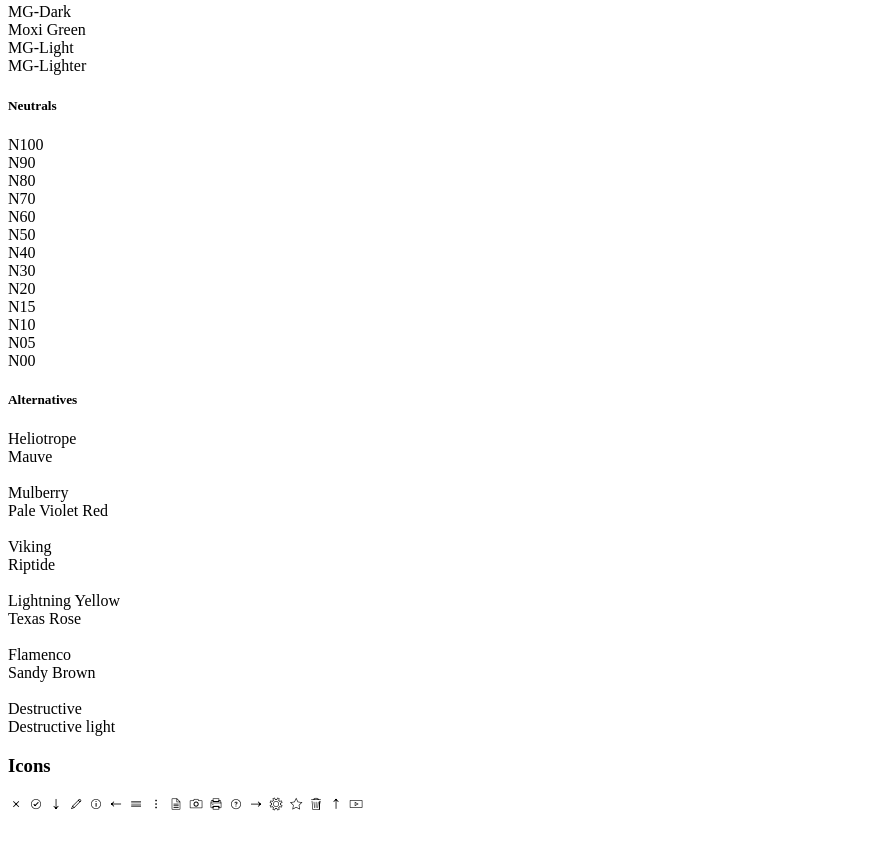
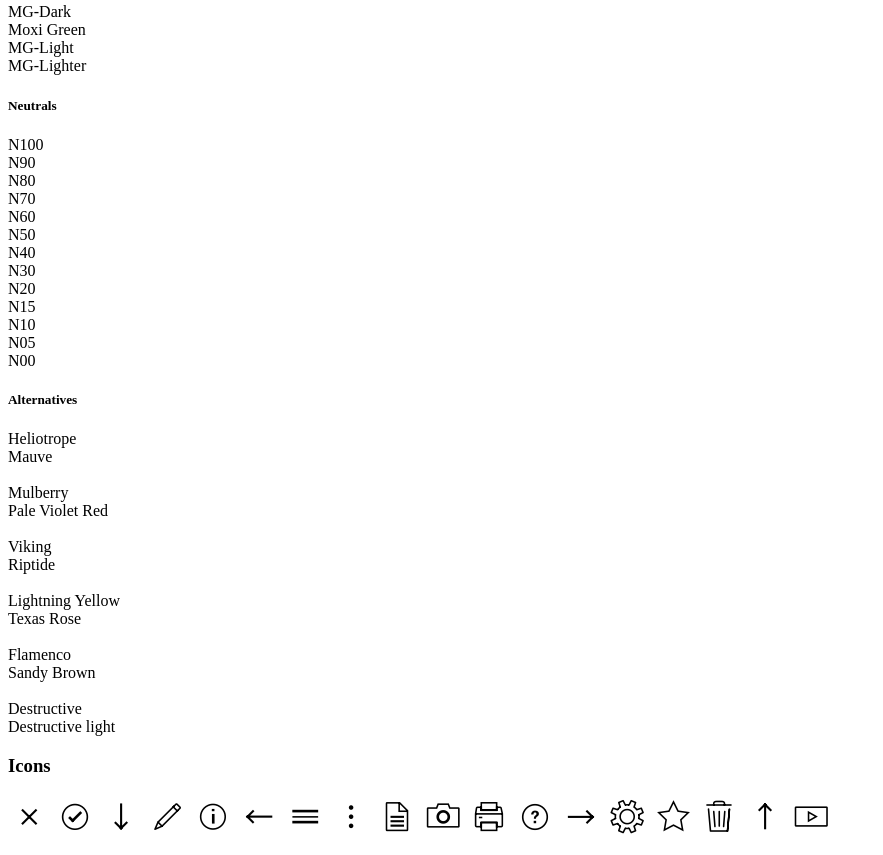
Before and after one commit to moxicdn/Moxi-Design, a website with bundled scripts: page vitruvius-framework/index.html in a window 1280 px wide. Shown: the part 1594-2449 px from the top of the page, without its empty margins (0-883 px from the left). Before the commit the page ends 2425 px from the top, so only its background shows below. Built offline with nearby package versions, Linux system fonts and the light colour scheme; a web font is replaced by a local one.

```diff
--- a/vitruvius-framework/index.html
+++ b/vitruvius-framework/index.html
@@ -5,6 +5,11 @@
     <title>Vitruvius Framework</title>
     <link href="https://cdnjs.cloudflare.com/ajax/libs/font-awesome/4.7.0/css/font-awesome.min.css" rel="stylesheet" type="text/css" />
     <link href="icons/style.css" rel="stylesheet" type="text/css" />
+    <style>
+      .icn {
+        font-size: 42px;
+      }
+    </style>
   </head>
   <body>
 
@@ -151,24 +156,24 @@
       <section id="icons">
         <h3>Icons</h3>
         <p>
-          <span class="icon-close-icon"></span>
-          <span class="icon-confirm-icon"></span>
-          <span class="icon-down-icon"></span>
-          <span class="icon-edit-icon"></span>
-          <span class="icon-information-icon"></span>
-          <span class="icon-left-icon"></span>
-          <span class="icon-menu-icon"></span>
-          <span class="icon-more-icon"></span>
-          <span class="icon-page-icon"></span>
-          <span class="icon-photo-icon"></span>
-          <span class="icon-print-icon"></span>
-          <span class="icon-question-icon"></span>
-          <span class="icon-right-icon"></span>
-          <span class="icon-settings-icon"></span>
-          <span class="icon-star-icon"></span>
-          <span class="icon-trash-icon"></span>
-          <span class="icon-up-icon"></span>
-          <span class="icon-video-icon"></span>
+          <span class="icn icon-close-icon"></span>
+          <span class="icn icon-confirm-icon"></span>
+          <span class="icn icon-down-icon"></span>
+          <span class="icn icon-edit-icon"></span>
+          <span class="icn icon-information-icon"></span>
+          <span class="icn icon-left-icon"></span>
+          <span class="icn icon-menu-icon"></span>
+          <span class="icn icon-more-icon"></span>
+          <span class="icn icon-page-icon"></span>
+          <span class="icn icon-photo-icon"></span>
+          <span class="icn icon-print-icon"></span>
+          <span class="icn icon-question-icon"></span>
+          <span class="icn icon-right-icon"></span>
+          <span class="icn icon-settings-icon"></span>
+          <span class="icn icon-star-icon"></span>
+          <span class="icn icon-trash-icon"></span>
+          <span class="icn icon-up-icon"></span>
+          <span class="icn icon-video-icon"></span>
         </p>
       </section>
     </section>
--- a/vitruvius-framework/package.json
+++ b/vitruvius-framework/package.json
@@ -4,7 +4,7 @@
   "description": "Moxi Works Design Framework",
   "main": "main.js",
   "scripts": {
-    "serve": "parcel index.html"
+    "serve": "parcel -t index.html"
   },
   "author": "JP Given & Dustin Martinka",
   "license": "MIT",
```
Also changed, not shown: 1 other file.
